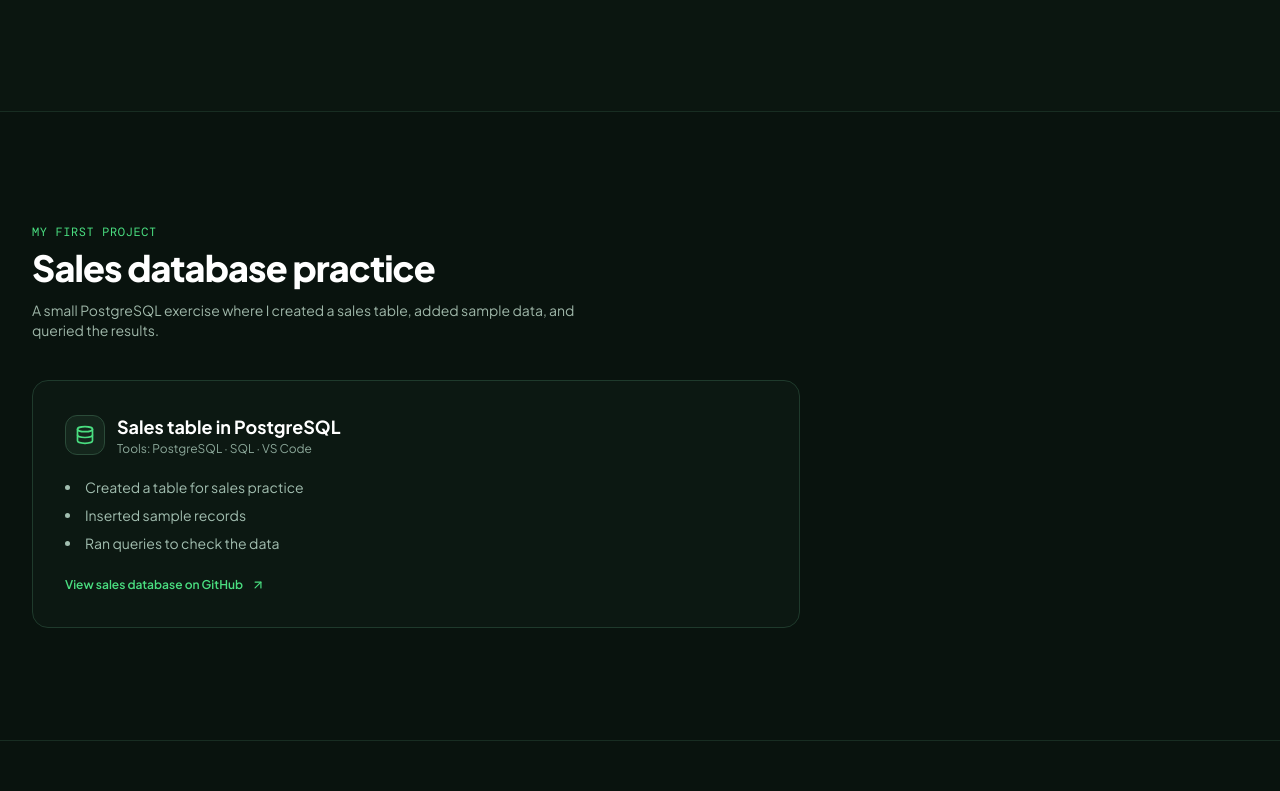
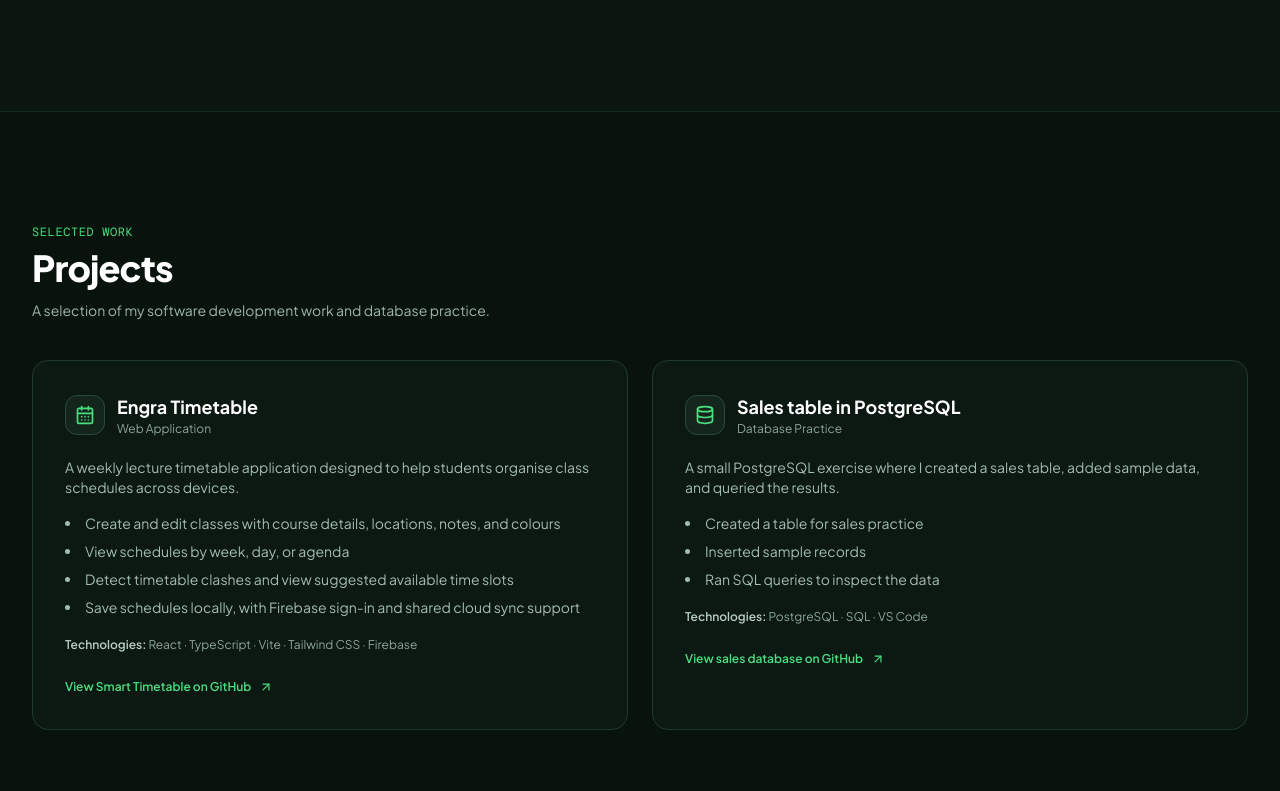
Before and after one commit to Adio05/MyPortfolio, a React (Vite) app: page / in a window 1280 px wide. Shown: the part 1409-2200 px from the top of the page. Built offline with nearby package versions, Linux system fonts and the light colour scheme; a web font is replaced by a local one.

Commit message:
Add Smart Timetable project to portfolio

```diff
--- a/src/components/ProjectsSection.tsx
+++ b/src/components/ProjectsSection.tsx
@@ -1,8 +1,73 @@
 import React from 'react';
-import { ArrowUpRight, Database } from 'lucide-react';
-import { PERSONAL_INFO } from '../data/portfolioData';
-export const ProjectsSection: React.FC = () => <section id="projects" className="py-20 md:py-28 bg-[#09130e] border-t border-[#182d22]">
-  <div className="max-w-7xl mx-auto px-4 sm:px-6 lg:px-8"><div className="mb-10"><div className="text-xs font-mono uppercase tracking-wider text-[#4ade80] mb-2">My first project</div><h2 className="text-3xl sm:text-4xl font-extrabold tracking-tight text-white">Sales database practice</h2><p className="text-sm text-[#9eb6a8] max-w-xl mt-3">A small PostgreSQL exercise where I created a sales table, added sample data, and queried the results.</p></div>
-    <article className="rounded-2xl bg-[#0c1812] border border-[#1f3a2c] p-6 sm:p-8 max-w-3xl"><div className="flex items-center gap-3 mb-5"><span className="w-10 h-10 rounded-xl bg-[#14261c] border border-[#2b4b39] flex items-center justify-center text-[#4ade80]"><Database className="w-5 h-5" /></span><div><h3 className="text-lg font-bold text-white">Sales table in PostgreSQL</h3><p className="text-xs text-[#8ca89a]">Tools: PostgreSQL · SQL · VS Code</p></div></div><ul className="text-sm text-[#a2beb0] space-y-2 list-disc list-inside"><li>Created a table for sales practice</li><li>Inserted sample records</li><li>Ran queries to check the data</li></ul><a href="https://github.com/Adio05/sales-database-practice" target="_blank" rel="noreferrer" className="inline-flex items-center gap-2 mt-6 text-xs font-semibold text-[#4ade80] hover:text-[#86efac]">View sales database on GitHub<ArrowUpRight className="w-3.5 h-3.5" /></a></article>
-  </div>
-</section>;
+import { ArrowUpRight, Database, CalendarDays } from 'lucide-react';
+
+const projects = [
+  {
+    title: 'Engra Timetable',
+    category: 'Web Application',
+    description: 'A weekly lecture timetable application designed to help students organise class schedules across devices.',
+    highlights: [
+      'Create and edit classes with course details, locations, notes, and colours',
+      'View schedules by week, day, or agenda',
+      'Detect timetable clashes and view suggested available time slots',
+      'Save schedules locally, with Firebase sign-in and shared cloud sync support'
+    ],
+    technologies: ['React', 'TypeScript', 'Vite', 'Tailwind CSS', 'Firebase'],
+    githubUrl: 'https://github.com/Adio05/Smart-Timetable',
+    Icon: CalendarDays,
+    linkLabel: 'View Smart Timetable on GitHub'
+  },
+  {
+    title: 'Sales table in PostgreSQL',
+    category: 'Database Practice',
+    description: 'A small PostgreSQL exercise where I created a sales table, added sample data, and queried the results.',
+    highlights: [
+      'Created a table for sales practice',
+      'Inserted sample records',
+      'Ran SQL queries to inspect the data'
+    ],
+    technologies: ['PostgreSQL', 'SQL', 'VS Code'],
+    githubUrl: 'https://github.com/Adio05/sales-database-practice',
+    Icon: Database,
+    linkLabel: 'View sales database on GitHub'
+  }
+];
+
+export const ProjectsSection: React.FC = () => (
+  <section id="projects" className="py-20 md:py-28 bg-[#09130e] border-t border-[#182d22]">
+    <div className="max-w-7xl mx-auto px-4 sm:px-6 lg:px-8">
+      <div className="mb-10">
+        <div className="text-xs font-mono uppercase tracking-wider text-[#4ade80] mb-2">Selected work</div>
+        <h2 className="text-3xl sm:text-4xl font-extrabold tracking-tight text-white">Projects</h2>
+        <p className="text-sm text-[#9eb6a8] max-w-xl mt-3">
+          A selection of my software development work and database practice.
+        </p>
+      </div>
+      <div className="grid grid-cols-1 lg:grid-cols-2 gap-6">
+        {projects.map(({ title, category, description, highlights, technologies, githubUrl, Icon, linkLabel }) => (
+          <article key={title} className="rounded-2xl bg-[#0c1812] border border-[#1f3a2c] p-6 sm:p-8">
+            <div className="flex items-center gap-3 mb-5">
+              <span className="w-10 h-10 rounded-xl bg-[#14261c] border border-[#2b4b39] flex items-center justify-center text-[#4ade80]">
+                <Icon className="w-5 h-5" />
+              </span>
+              <div>
+                <h3 className="text-lg font-bold text-white">{title}</h3>
+                <p className="text-xs text-[#8ca89a]">{category}</p>
+              </div>
+            </div>
+            <p className="text-sm text-[#a2beb0] mb-4">{description}</p>
+            <ul className="text-sm text-[#a2beb0] space-y-2 list-disc list-inside mb-5">
+              {highlights.map((highlight) => <li key={highlight}>{highlight}</li>)}
+            </ul>
+            <p className="text-xs text-[#8ca89a] mb-5">
+              <span className="font-semibold text-[#b8d0c2]">Technologies:</span> {technologies.join(' · ')}
+            </p>
+            <a href={githubUrl} target="_blank" rel="noreferrer" className="inline-flex items-center gap-2 text-xs font-semibold text-[#4ade80] hover:text-[#86efac]">
+              {linkLabel}<ArrowUpRight className="w-3.5 h-3.5" />
+            </a>
+          </article>
+        ))}
+      </div>
+    </div>
+  </section>
+);
```
